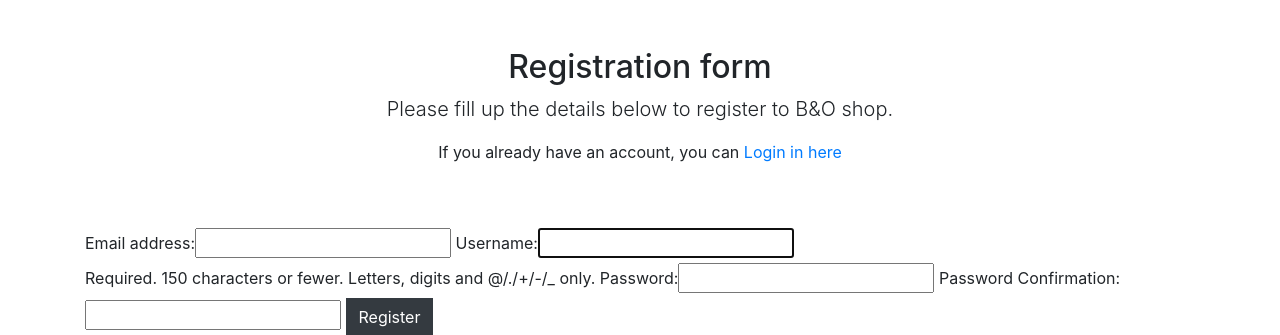
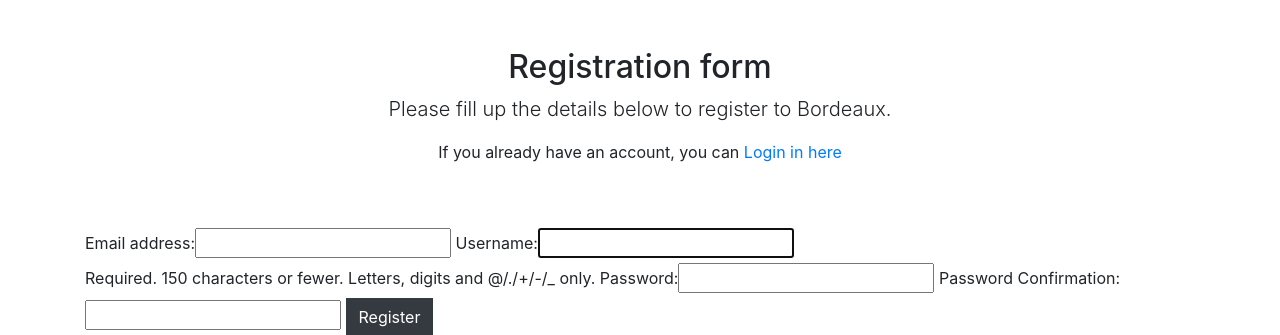
Before and after one commit to DavidColds/ecommerce, a Django app: page /accounts/register/ in a window 1280 px wide. Shown: the part 801-1136 px from the top of the page. Run offline with Django 3.2, Linux system fonts and the light colour scheme; parts of the project's set-up code (start-up, migrations or seed data) failed here and were passed over; some libraries are stand-ins or nearby versions; some web fonts are replaced.

Commit message:
registration page and lining

```diff
--- a/accounts/templates/registration.html
+++ b/accounts/templates/registration.html
@@ -12,7 +12,7 @@
    <div class="container mb-5">
       <div class="py-5 text-center">
         <h2>Registration form</h2>
-        <p class="lead">Please fill up the details below to register to B&O shop.</p>
+        <p class="lead">Please fill up the details below to register to Bordeaux.</p>
         <p>If you already have an account, you can <a href="{% url 'login' %}">Login in here</a></p>
       </div>
 
```
